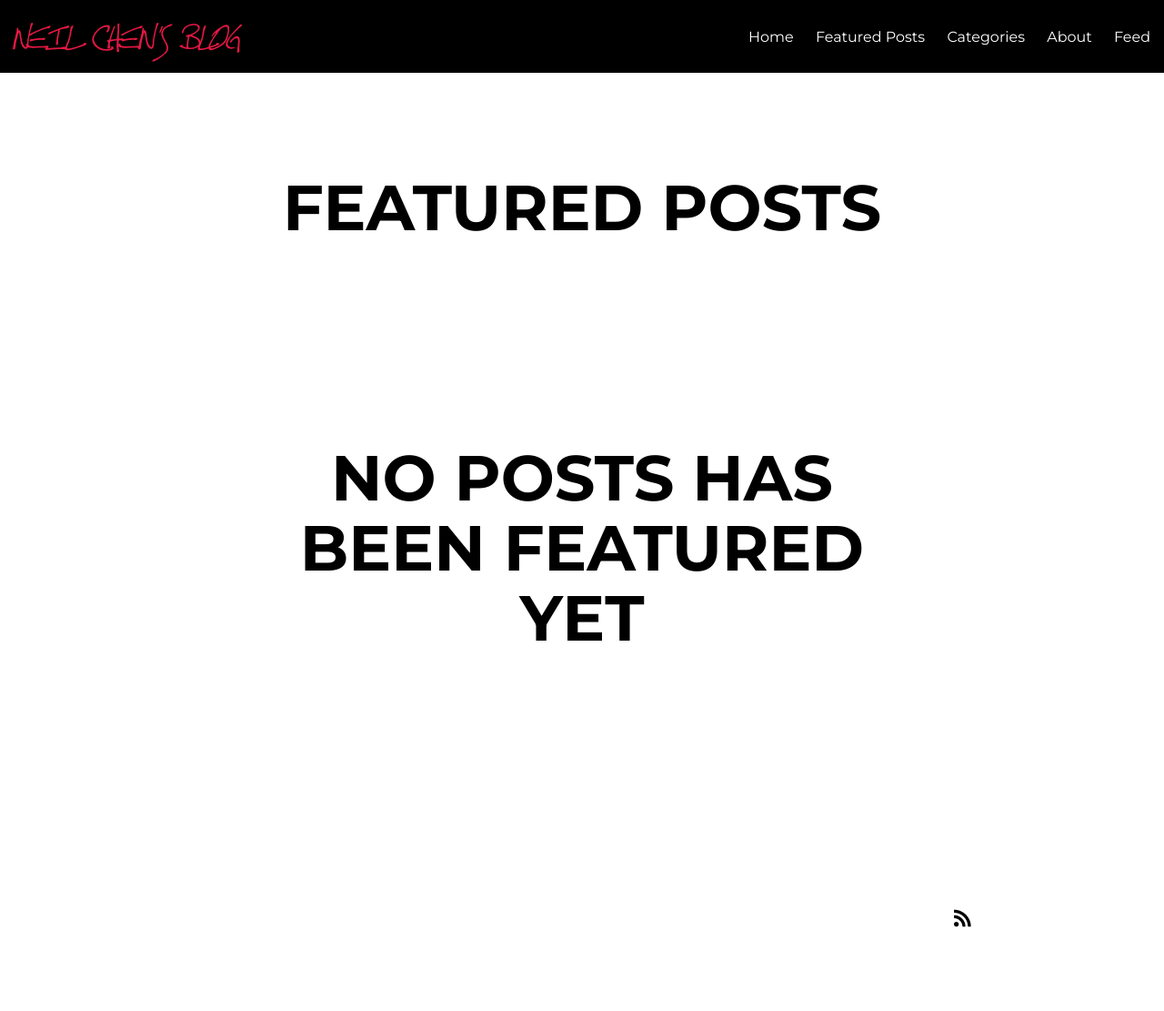
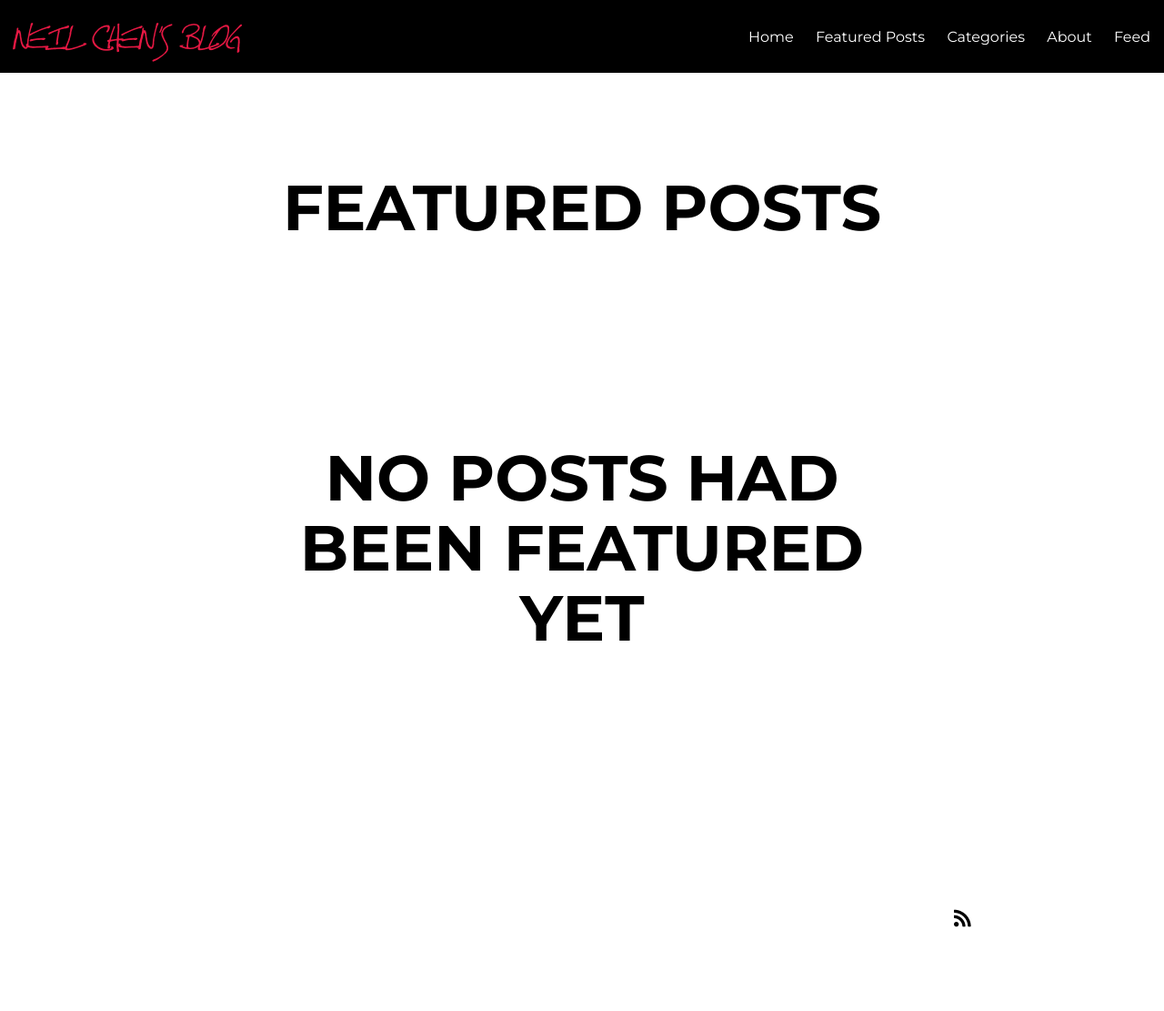
Before and after one commit to neilchencn/neilchencn.github.io, a Jekyll site: the page built from featured.html, in a window 1280 px wide. Shown: the whole page at 91% size. Built offline with Jekyll 4.4.1, drawn with Linux system fonts in a browser that asks for light colours; nearby versions of some CDN libraries.

Commit message:
Update featured.html

```diff
--- a/featured.html
+++ b/featured.html
@@ -15,6 +15,6 @@ description: "An archive of posts sorted by date."
 </ul>
 {% if featuredcount == '0' %}
 <div class="notepad-page-title row">
-    <h1>No posts has been featured yet</h1>
+    <h1>No posts had been featured yet</h1>
 </div>
 {% endif %}
```
